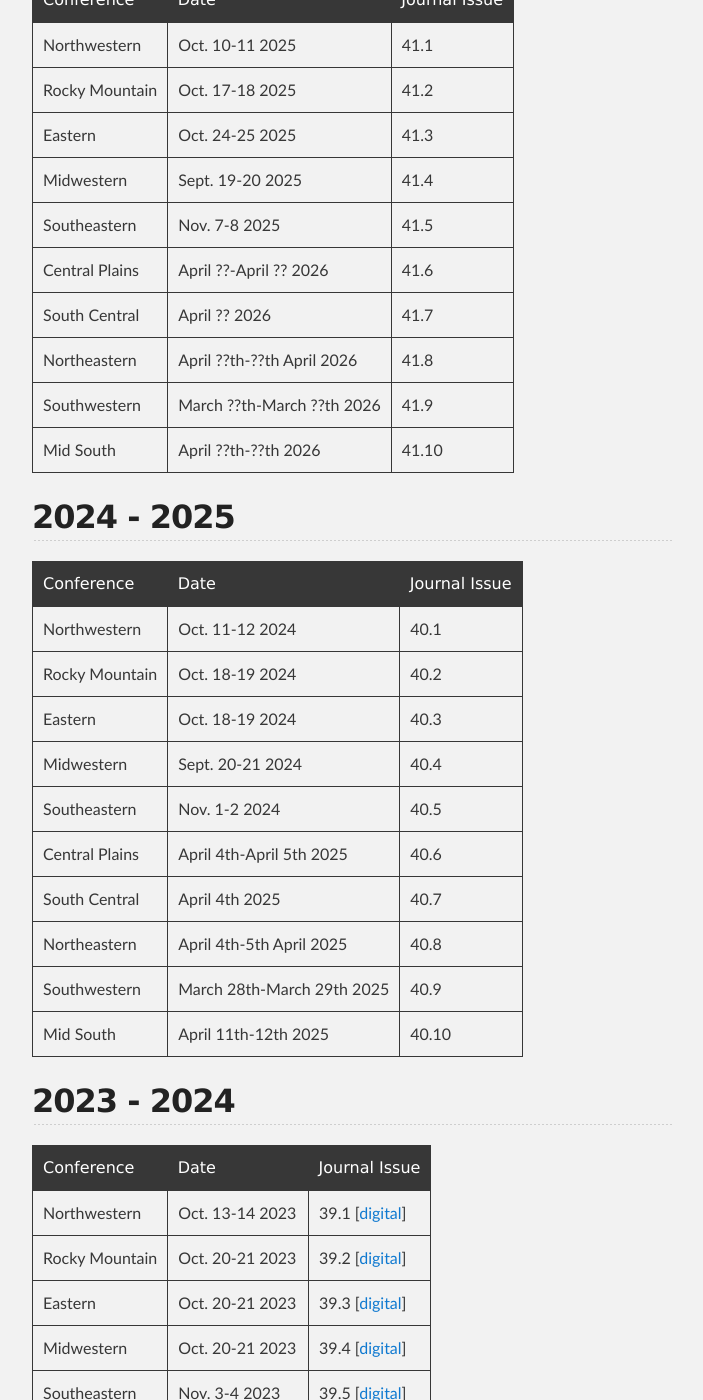
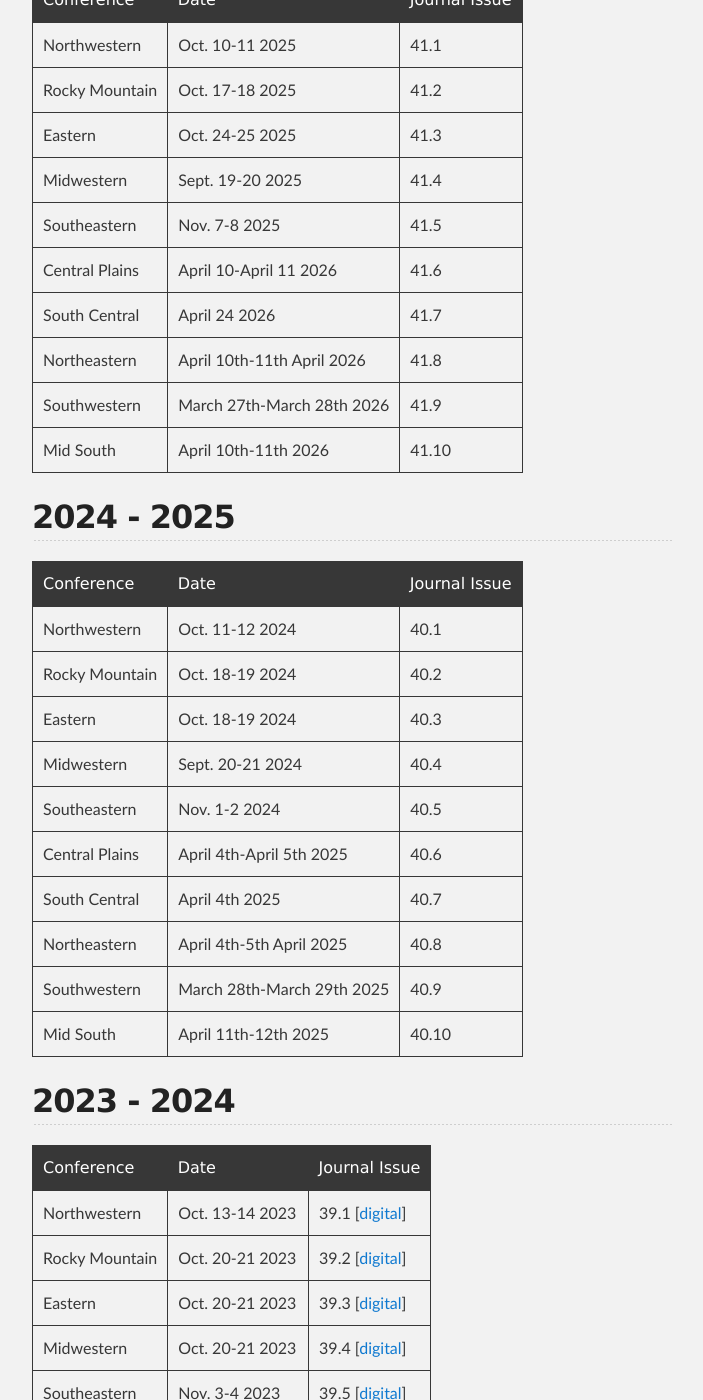
Before and after one commit to ccsc-journal/ccsc-editor, a Jekyll site: the page built from docs/index.md, in a window 1280 px wide and 1400 px high, scrolled down 794 px. Shown: the whole window, without its empty margins (288-991 px from the left). Built offline with Jekyll 4.4.1, drawn with Linux system fonts in a browser that asks for light colours; our own code applies the rules of GitHub Pages for plain Markdown files.

Commit message:
Update index.md

```diff
--- a/docs/index.md
+++ b/docs/index.md
@@ -24,11 +24,11 @@ Sciences in Colleges" according to the following schedule.
 | Eastern | Oct. 24-25 2025 | 41.3 |
 | Midwestern | Sept. 19-20 2025 | 41.4 |
 | Southeastern | Nov. 7-8 2025 | 41.5 |
-| Central Plains | April ??-April ?? 2026 | 41.6 |
-| South Central | April ?? 2026 | 41.7 |
-| Northeastern | April ??th-??th April 2026 | 41.8 |
-| Southwestern | March ??th-March ??th 2026 | 41.9 |
-| Mid South | April ??th-??th 2026 | 41.10 |
+| Central Plains | April 10-April 11 2026 | 41.6 |
+| South Central | April 24 2026 | 41.7 |
+| Northeastern | April 10th-11th April 2026 | 41.8 |
+| Southwestern | March 27th-March 28th 2026 | 41.9 |
+| Mid South | April 10th-11th 2026 | 41.10 |
 
 ## 2024 - 2025
 
```
Also changed, not shown: other parts of docs/index.md (+1 -1 lines).
